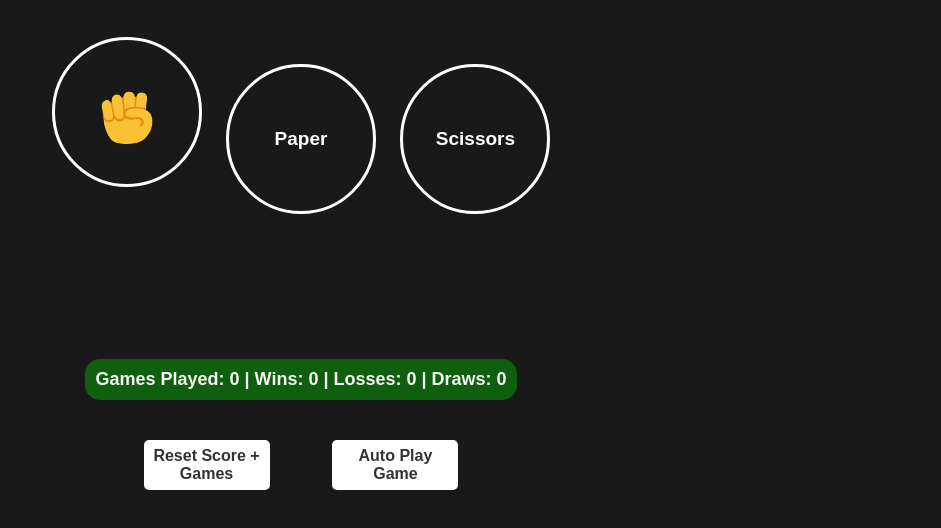
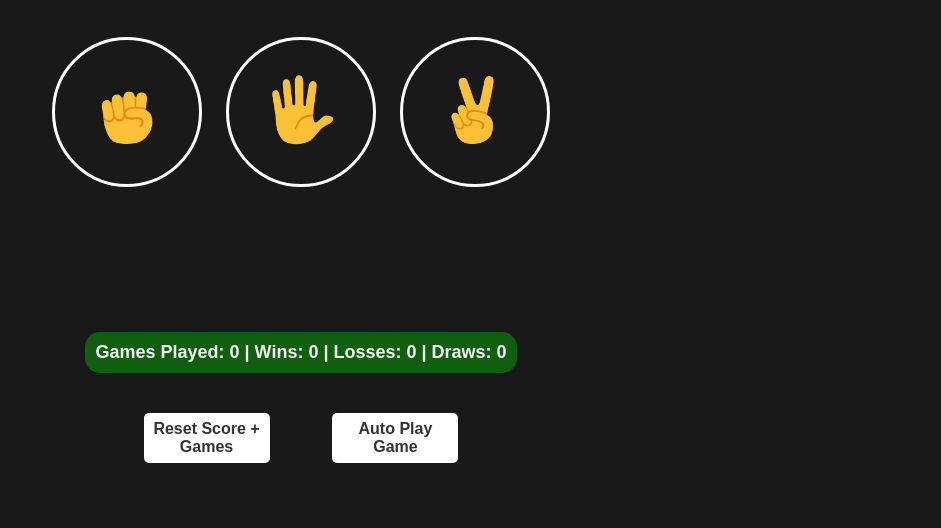
Before and after one commit to rasold/rasold-r-p-s-games, a plain HTML site: page index.html in a window 1280 px wide. Shown: the part 88-616 px from the top of the page, without its empty margins (339-1280 px from the left). Drawn offline with Linux system fonts and the light colour scheme.

Commit message:
Update index.html

```diff
--- a/index.html
+++ b/index.html
@@ -694,8 +694,12 @@
             <button title="Rock" onclick="playerMove('rock');" style="font-size: 19px; font-weight: bold">
                 <img src="images/rock.png">
             </button>
-            <button title="Paper" onclick="playerMove('paper');" style="font-size: 19px; font-weight: bold">Paper</button>
-            <button title="Scissors" onclick="playerMove('scissors');" style="font-size: 19px; font-weight: bold">Scissors</button>
+            <button title="Paper" onclick="playerMove('paper');" style="font-size: 19px; font-weight: bold">
+                <img src="images/paper.png">
+            </button>
+            <button title="Scissors" onclick="playerMove('scissors');" style="font-size: 19px; font-weight: bold">
+                <img src="images/scissors.png">
+            </button>
         </section>
 
         <section class="game-result">
```
